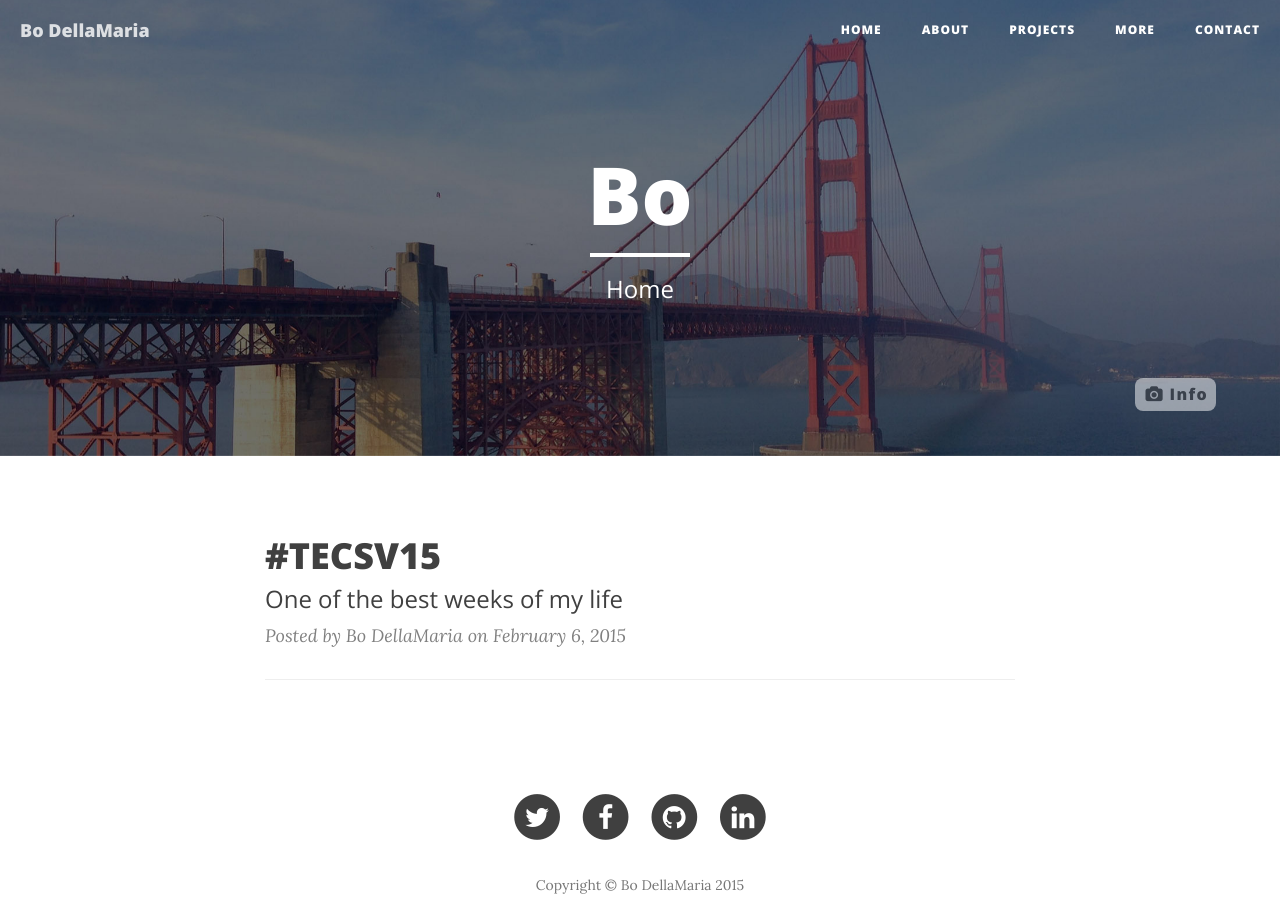
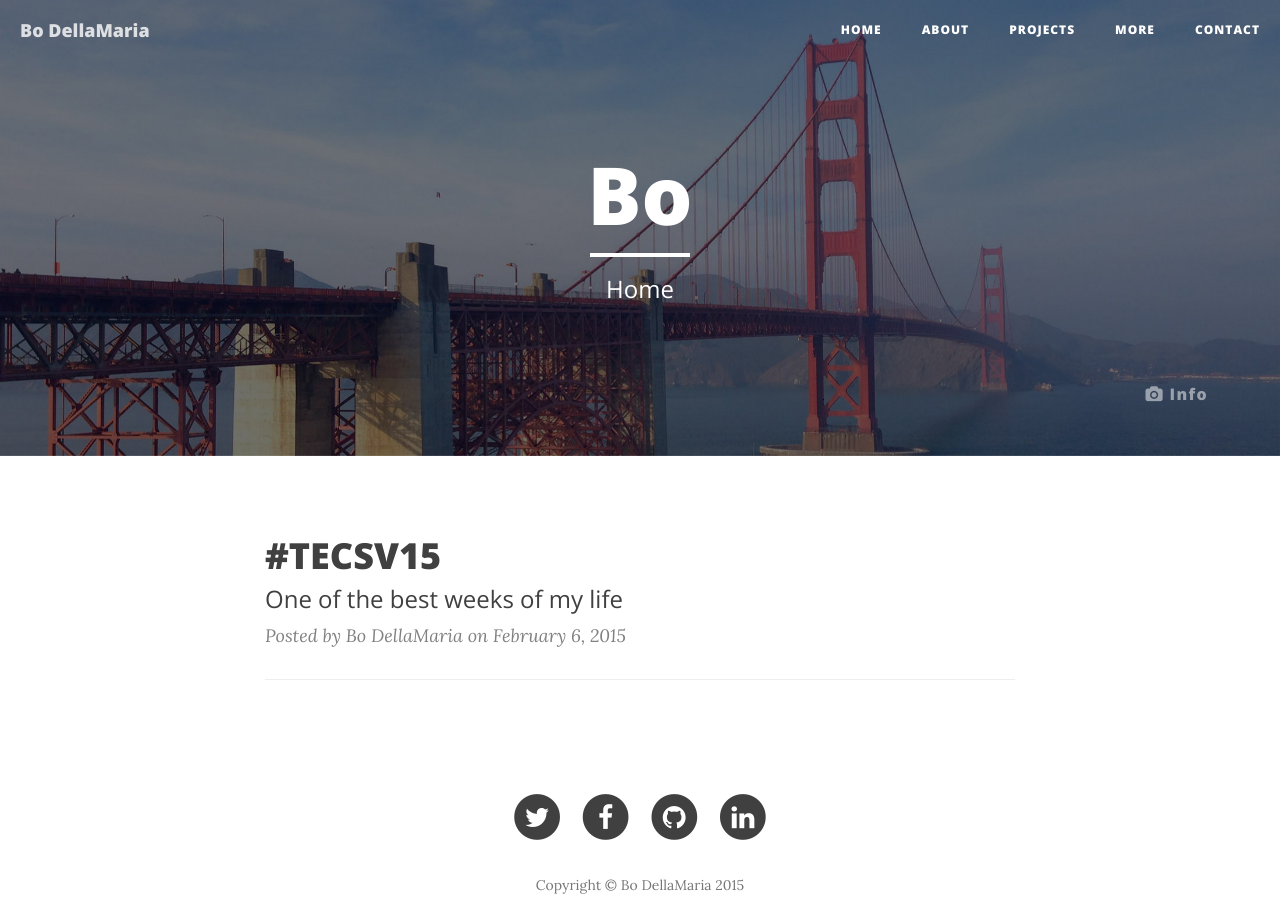
Before and after one commit to bojdell/bodellamaria, a Jekyll site: the page built from bodellamaria_jekyll/index.html, in a window 1280 px wide. Built offline with Jekyll 4.4.1, drawn with Linux system fonts in a browser that asks for light colours; nearby versions of some CDN libraries; the list of posts is cut into pages by our own code.

Commit message:
inverted light scheme on photo caption

```diff
--- a/bodellamaria_jekyll/css/bodecker-me.css
+++ b/bodellamaria_jekyll/css/bodecker-me.css
@@ -8,13 +8,13 @@
 	bottom:10%;
 	z-index: 1;
 	font-family: 'Open Sans', 'Helvetica Neue', Helvetica, Arial, sans-serif;
-
+	color: white;
 }
 
 .caption-icon {
 	/*padding: 0.3em 0.5em 0.5em 0.65em;*/
+	background-color: rgba(0, 0, 0, 0);
 	padding: 0.3em 0.5em 0.33em 0.64em;
-	background-color: white;
 	border-top-left-radius: 0.5em;
 	border-top-right-radius: 0.5em;
 	border-bottom-right-radius: 0.5em;
@@ -26,7 +26,6 @@
 	font-size: 16px;
 	font-weight: 800;
 	letter-spacing: 1.33px;
-
 	/*transition: opacity 0.25s cubic-bezier(.55,0,.4,1) 0s;
 	transition: border-radius 0.25s cubic-bezier(.55,0,.4,1) 0s;*/
 }
@@ -38,7 +37,7 @@
 
 .caption-msg {
 	visibility: hidden;
-	background-color: white;
+	background-color: rgba(0, 0, 0, 0.75);
 	cursor: pointer;
 	opacity: 0.9;
 	border-style: solid;
@@ -51,7 +50,6 @@
 	border-top-right-radius: 0.5em;
 	border-bottom-right-radius: 0.0em;
 	border-bottom-left-radius: 0.5em;
-
 }
 
 .caption-msg:active {
@@ -59,7 +57,6 @@
 }
 
 .caption-title {
-	background-color: white;
 	font-size: 16px;
 	font-weight: 800;
 	letter-spacing: 1.33px;
@@ -72,7 +69,6 @@
 }
 
 .caption-body {
-	background-color: white;
 	font-size: 16px;
 	max-width: 12em;
 	padding-left: 0.74em;
--- a/bodellamaria_jekyll/js/bodecker-me.js
+++ b/bodellamaria_jekyll/js/bodecker-me.js
@@ -12,7 +12,8 @@
 var icon_css_visible = [
 	["border-top-right-radius", "0em"],
 	["border-top-left-radius","0em"],
-	["opacity","0.7"]
+	["opacity","1"],
+	["background-color", "rgba(0, 0, 0, 0.75)"]
 ];
 
 $(document).ready(function(){
```
